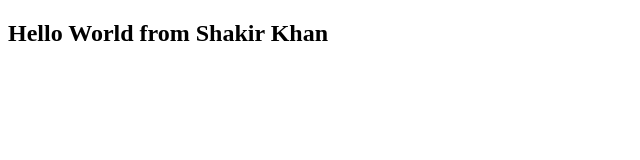
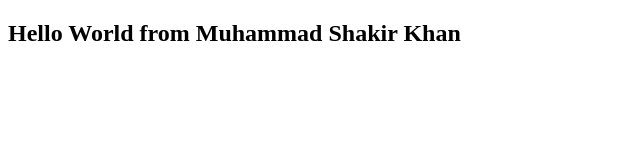
Before and after one commit to mshakirkhan/Full-Stack-Serverless-Bootcamp-2021, a plain HTML site: page index.html in a window 1280 px wide. Shown: the whole page, without its empty margins (0-640 px from the left). Drawn offline with Linux system fonts and the light colour scheme.

Commit message:
Change in text

```diff
--- a/index.html
+++ b/index.html
@@ -6,6 +6,6 @@
     <title>Hello World</title>
 </head>
 <body>
-    <h2>Hello World from Shakir Khan</h2>
+    <h2>Hello World from Muhammad Shakir Khan</h2>
 </body>
 </html>
```
